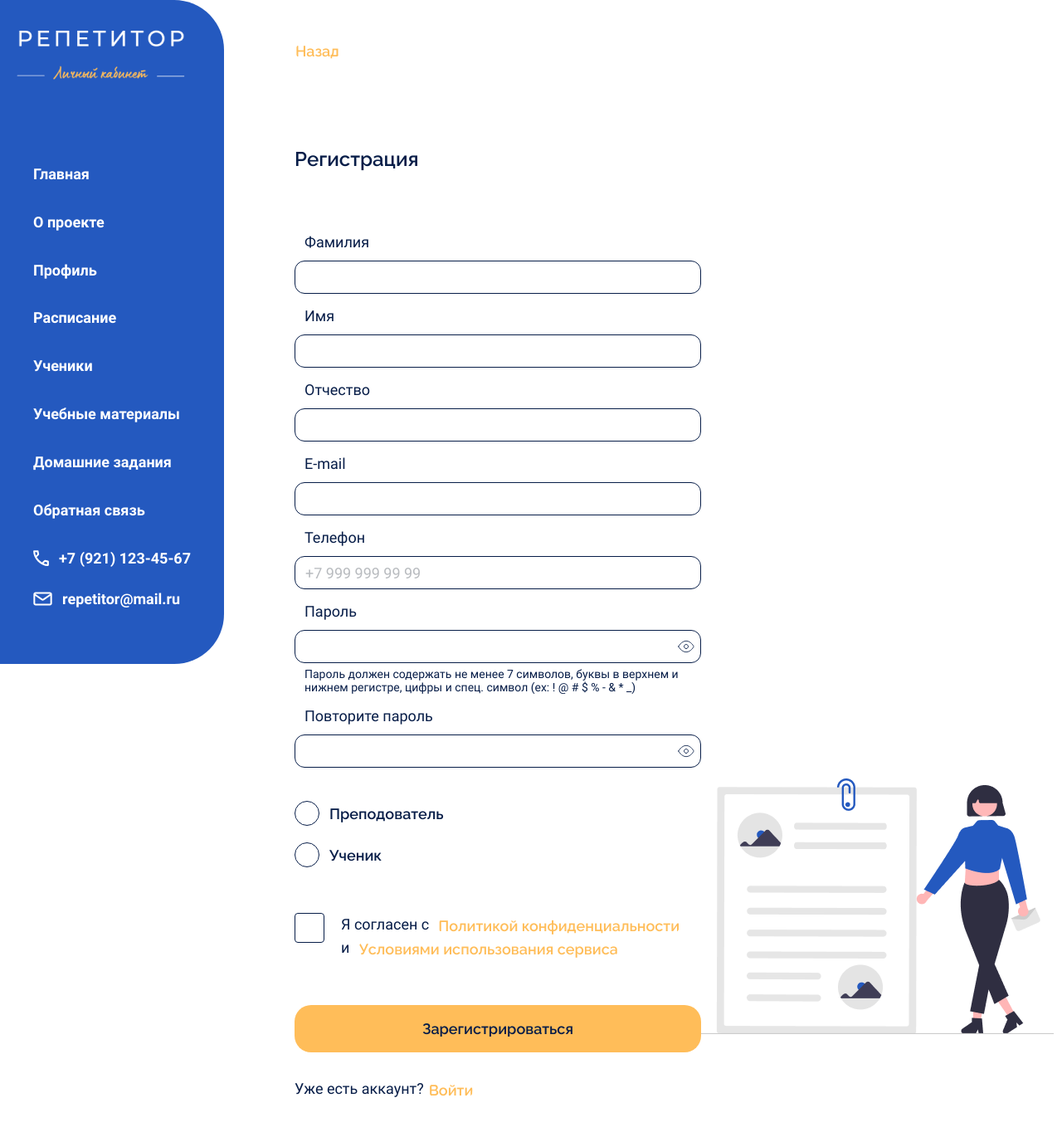
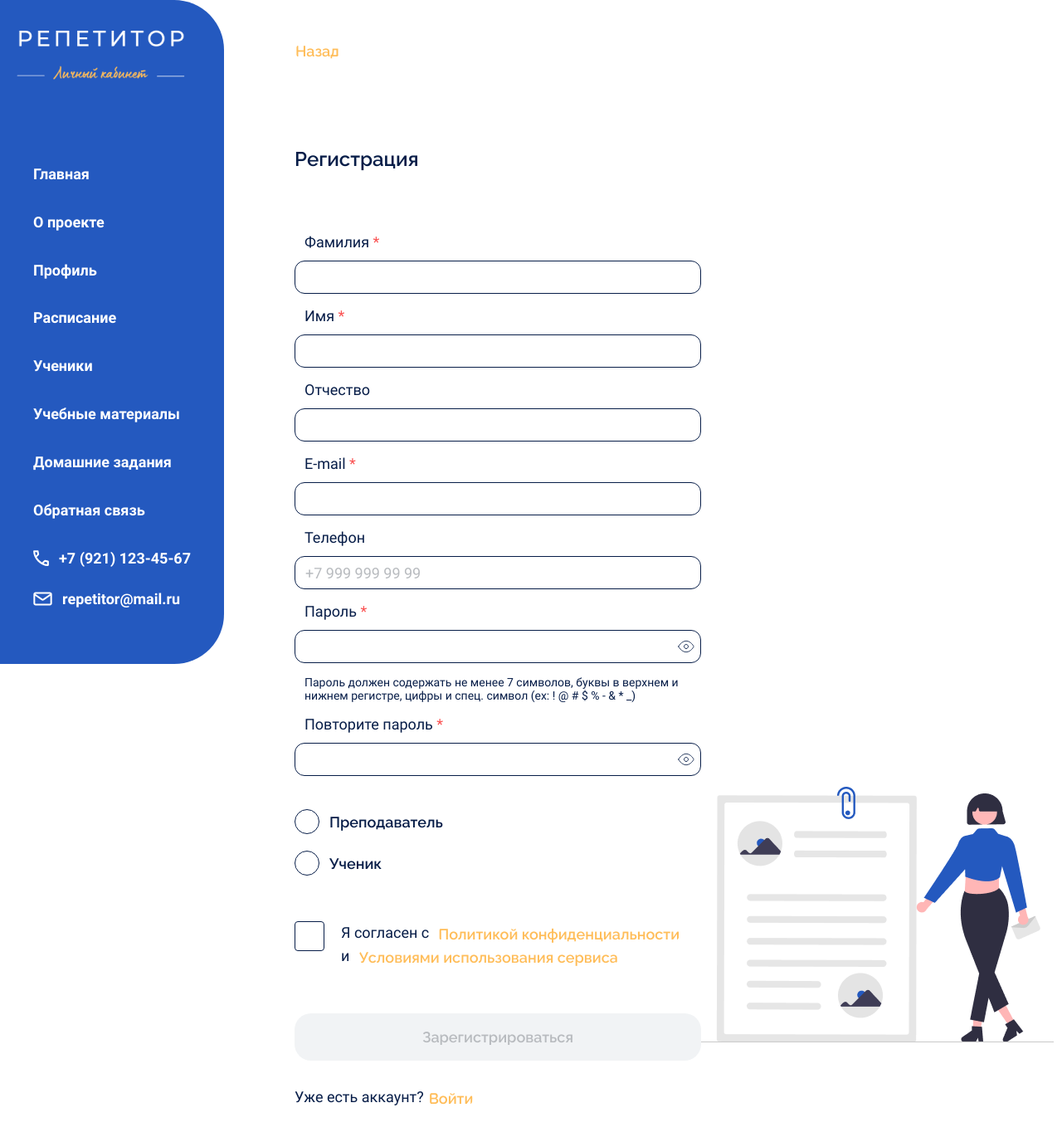
Before and after one commit to TutorOffice/TutorOffice-frontend, a React (Vite) app: page /register in a window 1280 px wide. Shown: the top 1370 px of the page at 83% size. Built offline with nearby package versions, Linux system fonts and the light colour scheme.

Commit message:
Feature | 🌌 Register form done

```diff
--- a/src/components/submitForm/SubmitForm.tsx
+++ b/src/components/submitForm/SubmitForm.tsx
@@ -15,6 +15,7 @@ interface SubmitFormProps {
   defaultValues?: IFormValues
   className?: string
   submitBtnClassName?: string
+  disabledButton?: boolean
 }
 
 const SubmitForm: React.FC<SubmitFormProps> = ({
@@ -24,17 +25,24 @@ const SubmitForm: React.FC<SubmitFormProps> = ({
   btnGroup,
   className,
   submitBtnClassName,
+  disabledButton,
 }) => {
   let submitControls
   if (btnGroup) {
     submitControls = (
       <ButtonGroup width="100%">
-        <Button className={submitBtnClassName}>{btnText}</Button>
+        <Button disabled={disabledButton} className={submitBtnClassName}>
+          {btnText}
+        </Button>
         <Button>Отменить</Button>
       </ButtonGroup>
     )
   } else if (btnText) {
-    submitControls = <Button type="submit">{btnText}</Button>
+    submitControls = (
+      <Button disabled={disabledButton} type="submit">
+        {btnText}
+      </Button>
+    )
   }
 
   const formClassName = clsx(className, { [s.submitForm]: true })
--- a/src/pages/register/Register.tsx
+++ b/src/pages/register/Register.tsx
@@ -19,7 +19,7 @@ import s from './Register.module.css'
 const Register = () => {
   const form = useForm<RegisterForm>({
     validate: yupResolver(registerSchema),
-    validateInputOnChange: true,
+    validateInputOnBlur: true,
     initialValues: {
       lastName: '',
       firstName: '',
@@ -37,6 +37,8 @@ const Register = () => {
     console.log(data)
   }
 
+  console.log(form.isValid())
+
   return (
     <Layout>
       <Button variant="back" className={s.register__goBack}>
@@ -46,36 +48,43 @@ const Register = () => {
       <div className={s.register__container}>
         <div className={s.register__formContainer}>
           <SubmitForm
+            disabledButton={!form.isValid()}
             btnText="Зарегистрироваться"
             className={s.register__form}
             onSubmit={form.onSubmit(onSubmit)}
           >
-            <Input label="Фамилия" {...form.getInputProps('lastName')} />
-            <Input label="Имя" {...form.getInputProps('firstName')} />
+            <Input
+              label="Фамилия"
+              required
+              {...form.getInputProps('lastName')}
+            />
+            <Input label="Имя" required {...form.getInputProps('firstName')} />
             <Input label="Отчество" {...form.getInputProps('patronymic')} />
-            <Input label="E-mail" {...form.getInputProps('email')} />
+            <Input label="E-mail" required {...form.getInputProps('email')} />
             <InputPhone
               label="Телефон"
               placeholder="+7 999 999 99 99"
               {...form.getInputProps('phone')}
             />
-
             <InputPassword
+              required
               label="Пароль"
               description="Пароль должен содержать не менее 7 символов, буквы в верхнем
 					и нижнем регистре, цифры и спец. символ (ex: ! @ # $ % - & * _)"
               {...form.getInputProps('password')}
             />
             <InputPassword
+              required
               label="Повторите пароль"
               {...form.getInputProps('confirmPassword')}
             />
             <MantRadio.Group
+              withAsterisk
               className={s.register__radio}
               {...form.getInputProps('userRole')}
             >
-              <Radio value="Tutor" label="Преподователь" />
-              <Radio value="Student" label="Ученик" />
+              <Radio value="tutor" label="Преподаватель" />
+              <Radio value="student" label="Ученик" />
             </MantRadio.Group>
             <Policy
               checkbox={<Checkbox required {...form.getInputProps('policy')} />}
--- a/src/shared/ui/checkbox/Checkbox.module.css
+++ b/src/shared/ui/checkbox/Checkbox.module.css
@@ -18,3 +18,12 @@
     stroke: var(--red);
 
 }
+
+.body {
+    display: flex;
+    flex-direction: column;
+}
+
+.labelWrapper p {
+    padding-left: 0;
+}
--- a/src/shared/ui/checkbox/Checkbox.tsx
+++ b/src/shared/ui/checkbox/Checkbox.tsx
@@ -22,6 +22,7 @@ const classNames = {
   icon: s.icon,
   inner: s.inner,
   label: s.label,
+  labelWrapper: s.labelWrapper,
 }
 
 const Checkbox: React.FC<CheckboxProps> = ({ className, ...props }) => {
--- a/src/shared/ui/input/Input.module.css
+++ b/src/shared/ui/input/Input.module.css
@@ -38,6 +38,7 @@
 .error {
     color: var(--red);
     padding-left: 12px;
+    padding-top: 5px;
     font-family: Roboto, sans-serif;
     font-size: 14px;
     font-style: normal;
@@ -46,6 +47,7 @@
 }
 
 .description {
+    padding-top: 10px;
     padding-left: 12px;
     color: var(--black);
     font-family: Roboto, sans-serif;
--- a/src/shared/validation/validationConstants.ts
+++ b/src/shared/validation/validationConstants.ts
@@ -12,7 +12,7 @@ export const passwordPattern = {
 
 export const passwordMessages = {
   min: 'Пароль должен содержать минимум 7 символов',
-  number: 'Пароль должен содержать хотя бы один спецсимвол',
+  number: 'Пароль должен содержать хотя бы одну цифру',
   special: 'Пароль должен содержать хотя бы один спецсимвол',
   latin: 'Пароль должен содержать только латинские буквы',
   upperCase: 'Пароль должен содержать хотя бы одну заглавную букву',
--- a/src/shared/validation/validationSchemas.ts
+++ b/src/shared/validation/validationSchemas.ts
@@ -15,39 +15,47 @@ export const registerSchema = yup
   .object({
     lastName: yup
       .string()
-      .required(lastNameMessages.required)
-      .matches(cyrillicLatinPattern, lastNameMessages.incorrect),
+      .matches(cyrillicLatinPattern, lastNameMessages.incorrect)
+      .required(lastNameMessages.required),
+
     firstName: yup
       .string()
-      .required(firstNameMessages.required)
-      .matches(cyrillicLatinPattern, firstNameMessages.incorrect),
+      .matches(cyrillicLatinPattern, firstNameMessages.incorrect)
+      .required(firstNameMessages.required),
+
     patronymic: yup.string().matches(cyrillicLatinPattern, {
       excludeEmptyString: true,
       message: patronymicMessages.incorrect,
     }),
+
     email: yup
       .string()
-      .required(emailMessages.required)
-      .email(emailMessages.incorrect),
+      .email(emailMessages.incorrect)
+      .required(emailMessages.required),
+
     phone: yup.string().max(18).matches(/\d+/, {
       excludeEmptyString: true,
       message: phoneMessages.incorrect,
     }),
+
     password: yup
       .string()
-      .required('')
-      .min(passwordPattern.min, '')
-      .matches(passwordPattern.number, '')
-      .matches(passwordPattern.special, '')
-      .matches(passwordPattern.latin, '')
-      .matches(passwordPattern.upperCase, '')
-      .matches(passwordPattern.valid, ''),
+      .min(passwordPattern.min, passwordMessages.min)
+      .matches(passwordPattern.special, passwordMessages.special)
+      .matches(passwordPattern.latin, passwordMessages.latin)
+      .matches(passwordPattern.upperCase, passwordMessages.upperCase)
+      .matches(passwordPattern.valid, passwordMessages.valid)
+      .matches(passwordPattern.number, passwordMessages.number)
+      .required(passwordMessages.required),
+
     confirmPassword: yup
       .string()
       .oneOf([yup.ref('password')], passwordMessages.mismatch)
       .required(''),
-    userRole: yup.string(),
-    policy: yup.boolean(),
+
+    userRole: yup.string().required('Выберите роль'),
+
+    policy: yup.boolean().isTrue(' ').required(' '),
   })
   .required('')
 
```
